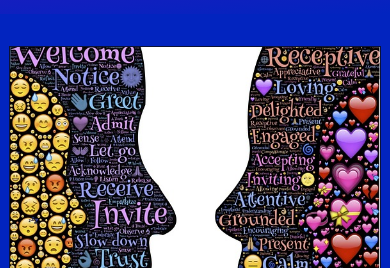
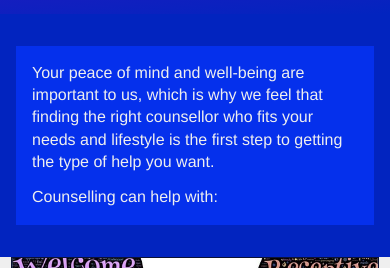
Before and after one commit to nchambers2912/nchambers2912.github.io, a plain HTML site: page index.html in a window 390 px wide. Shown: the part 754-1022 px from the top of the page. Drawn offline with Linux system fonts and the light colour scheme.

Commit message:
bug fixes to mobile margins and padding

```diff
--- a/index.html
+++ b/index.html
@@ -35,6 +35,16 @@
           <img src="resources/images/logo.png" alt="Psychotheraphy Image" />
         </div>
       </header>
+      <section class="hero">
+        <p class="herotext">
+          Your peace of mind and well-being are important to us, which is why we
+          feel that finding the right counsellor who fits your needs and
+          lifestyle is the first step to getting the type of help you want.
+        </p>
+        <p class="herotext">
+          Counselling can help with:
+        </p>
+      </section>
       <section class="disciplines">
         <ul class="cards">
           <li class="card">
--- a/resources/css/index.css
+++ b/resources/css/index.css
@@ -107,13 +107,30 @@
   width: 0 auto;
 }
 
+/* Hero Section */
+.hero {
+  padding: 2rem 0 1rem 0;
+  margin: 2rem 2rem;
+
+  background-color: #0529c9;
+}
+
+.herotext {
+  margin: 0 4rem;
+  padding: 0 0 1rem 0;
+  font-size: 1.4rem;
+  color: var(--lightgray);
+  line-height: 1.8rem;
+}
+
 /* Discipline Section */
 .disciplines {
   margin: 2rem auto;
-  padding: 0 2rem;
+  padding: 4rem 2rem;
   display: flex;
   justify-content: center;
   align-items: center;
+  background-color: var(--lightgray);
 }
 
 .cards {
@@ -162,7 +179,7 @@
   background-color: #fff;
   color: var(--blue);
   padding: 2.5rem 1.5rem 0.75rem 1.5rem;
-  font-size: 3rem;
+  font-size: 2rem;
 }
 
 .discipline h4 {
@@ -259,4 +276,17 @@
   .tagline {
     padding: 0 2rem;
   }
+
+  .hero {
+    padding: 1rem 0 0.2rem 0;
+    margin: 2rem 1rem;
+    background-color: #0530ec;
+  }
+
+  .herotext {
+    margin: 0 1rem;
+    padding: 0 0 0.8rem 0;
+    font-size: 1rem;
+    line-height: 1.4rem;
+  }
 }
```
